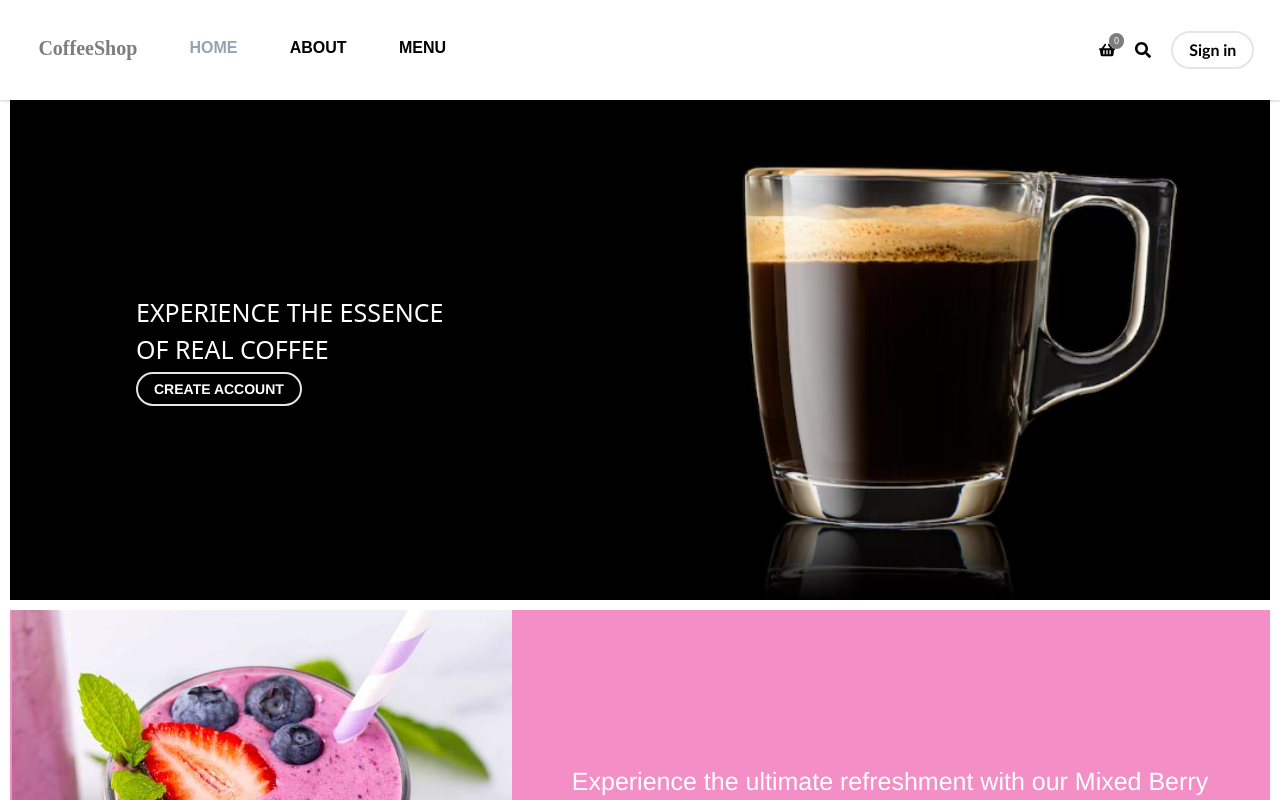
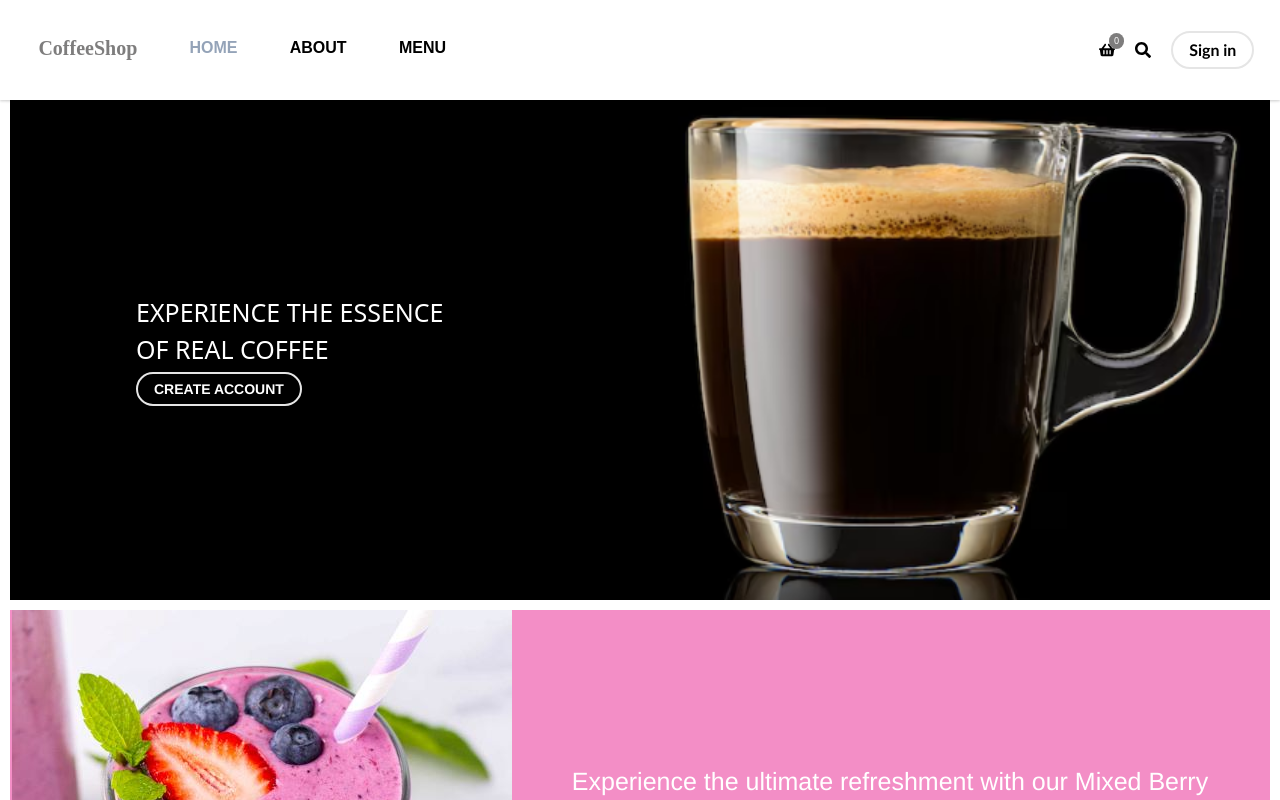
Before and after one commit to farahsamad/CoffeeShop, a Next.js app: page / in a window 1280 px wide. Shown: the top 800 px of the page. Built offline with nearby package versions, Linux system fonts and the light colour scheme; no server answers.

Commit message:
image optimisation

```diff
--- a/components/coffee-product-cart.tsx
+++ b/components/coffee-product-cart.tsx
@@ -26,7 +26,12 @@ const CoffeeProductCart = ({ product }: CoffeeTypeCartProps) => {
           // state={coffeeState}
         >
           <div className="first-cup-image">
-            <LoadingImage src={`/image/${product.productImage}`} imageAlt={product.productName} />
+            <LoadingImage
+              src={`/image/${product.productImage}`}
+              imageAlt={product.productName}
+              width={400}
+              height={400}
+            />
           </div>
           <div className="first-cup-name cursor-pointer min-h-fit text-center">
             {product.productName}
--- a/components/home.tsx
+++ b/components/home.tsx
@@ -90,8 +90,10 @@ function Home() {
                   src="/image/coffee-banner.png"
                   blurredSrc="/image/blurred-coffee-banner.png"
                   imageAlt="coffee banner"
-                  priority={true}
-                ></BlurredImage>
+                  width={1200}
+                  height={600}
+                  priority
+                />
               </div>
               <div className="intro-sentence">
                 <div className="intro-sent">Experience the essence</div>
@@ -122,7 +124,10 @@ function Home() {
                   src={"/image/triple-berry-smoothie-feat-min.png"}
                   blurredSrc={"/image/blurred-triple-berry-smoothie-feat-min.png"}
                   imageAlt="berry smoothie"
-                ></BlurredImage>
+                  width={1200}
+                  height={600}
+                  priority
+                />
               </div>
               <div className="first-section-paragraph-container">
                 <div className="first-section-paragraph">
@@ -166,7 +171,10 @@ function Home() {
                   src={"/image/iced-chocolate-frappe-coffee.png"}
                   blurredSrc={"/image/blurred-iced-chocolate-frappe-coffee.png"}
                   imageAlt="iced chocolate frappe coffee"
-                ></BlurredImage>
+                  width={1200}
+                  height={600}
+                  priority
+                />
               </div>
               <div className="first-section-paragraph-container">
                 <div className="first-section-paragraph">
--- a/components/ui/blurred-image.tsx
+++ b/components/ui/blurred-image.tsx
@@ -1,46 +1,69 @@
 import Image from "next/image";
-import React, { useState, useEffect } from "react";
+import React from "react";
 
 interface BlurredProps {
   src: string;
-  blurredSrc: string;
+  blurredSrc: string; // base64 or small blurred image
   imageAlt: string;
+  width?: number;
+  height?: number;
   priority?: boolean;
 }
 
-const BlurredImage: React.FC<BlurredProps> = ({ src, blurredSrc, imageAlt, priority }) => {
-  const [isLoaded, setIsLoaded] = useState(false);
+const BlurredImage: React.FC<BlurredProps> = ({
+  src,
+  blurredSrc,
+  imageAlt,
+  width = 500,
+  height = 300,
+  priority = false,
+}) => {
+  // const [isLoaded, setIsLoaded] = useState(false);
 
-  useEffect(() => {
-    const img = new window.Image();
-    img.onload = () => {
-      setIsLoaded(true);
-    };
-    img.src = src;
-  }, [src]);
+  // useEffect(() => {
+  //   const img = new window.Image();
+  //   img.onload = () => {
+  //     setIsLoaded(true);
+  //   };
+  //   img.src = src;
+  // }, [src]);
+
+  // return (
+  //   <>
+  //     {!isLoaded ? (
+  //       <Image
+  //         src={blurredSrc}
+  //         alt={`${imageAlt} blurred`}
+  //         style={{ display: isLoaded ? "none" : "block" }}
+  //         width={500}
+  //         height={300}
+  //       />
+  //     ) : (
+  //       <Image
+  //         src={src}
+  //         alt={imageAlt}
+  //         loading={priority ? "eager" : "lazy"}
+  //         priority={priority}
+  //         width={500}
+  //         height={300}
+  //         style={{ display: "block" }}
+  //       />
+  //     )}
+  //   </>
+  // );
 
   return (
-    <>
-      {!isLoaded ? (
-        <Image
-          src={blurredSrc}
-          alt={`${imageAlt} blurred`}
-          style={{ display: isLoaded ? "none" : "block" }}
-          width={500}
-          height={300}
-        />
-      ) : (
-        <Image
-          src={src}
-          alt={imageAlt}
-          loading={priority ? "eager" : "lazy"}
-          priority={priority}
-          width={500}
-          height={300}
-          style={{ display: "block" }}
-        />
-      )}
-    </>
+    <Image
+      src={src}
+      alt={imageAlt}
+      width={width}
+      height={height}
+      placeholder="blur"
+      blurDataURL={blurredSrc}
+      priority={priority}
+      style={{ objectFit: "cover", width: "100%", height: "auto" }}
+      sizes="(max-width: 768px) 100vw, 50vw"
+    />
   );
 };
 
--- a/components/ui/loading-image.tsx
+++ b/components/ui/loading-image.tsx
@@ -1,47 +1,73 @@
 "use client";
 
 import Image from "next/image";
-import React, { useState, useEffect } from "react";
+import React from "react";
 
-interface blurredProps {
+interface LoadingImageProps {
   src: string;
   imageAlt: string;
   className?: string;
+  width?: number;
+  height?: number;
+  priority?: boolean;
+  blurSrc?: string; // optional small blurred image
 }
 
-const LoadingImage: React.FC<blurredProps> = ({ src, imageAlt, className = "" }) => {
-  const [isLoaded, setIsLoaded] = useState(false);
-  useEffect(() => {
-    const img = new window.Image();
-    img.onload = () => {
-      setIsLoaded(true);
-    };
-    img.src = src;
-  }, [src]);
+const LoadingImage: React.FC<LoadingImageProps> = ({
+  src,
+  imageAlt,
+  className = "",
+  width = 500,
+  height = 300,
+  priority = false,
+  blurSrc = "/image/coffee-beans-loading.png",
+}) => {
+  // const [isLoaded, setIsLoaded] = useState(false);
+  // useEffect(() => {
+  //   const img = new window.Image();
+  //   img.onload = () => {
+  //     setIsLoaded(true);
+  //   };
+  //   img.src = src;
+  // }, [src]);
 
+  // return (
+  //   <>
+  //     {!isLoaded ? (
+  //       <Image
+  //         src={"/image/coffee-beans-loading.png"}
+  //         alt={`${imageAlt}`}
+  //         style={{ display: isLoaded ? "none" : "block" }}
+  //         width={500}
+  //         height={300}
+  //         className={`${className} cursor-pointer`}
+  //       />
+  //     ) : (
+  //       <Image
+  //         src={src}
+  //         alt={`${imageAlt} `}
+  //         // onLoad={handleImageLoad}
+  //         width={500}
+  //         height={300}
+  //         style={{ display: isLoaded ? "block" : "none" }}
+  //         className={`${className} cursor-pointer`}
+  //       />
+  //     )}
+  //   </>
+  // );
   return (
-    <>
-      {!isLoaded ? (
-        <Image
-          src={"/image/coffee-beans-loading.png"}
-          alt={`${imageAlt}`}
-          style={{ display: isLoaded ? "none" : "block" }}
-          width={500}
-          height={300}
-          className={`${className} cursor-pointer`}
-        />
-      ) : (
-        <Image
-          src={src}
-          alt={`${imageAlt} `}
-          // onLoad={handleImageLoad}
-          width={500}
-          height={300}
-          style={{ display: isLoaded ? "block" : "none" }}
-          className={`${className} cursor-pointer`}
-        />
-      )}
-    </>
+    <Image
+      src={src}
+      alt={imageAlt}
+      width={width}
+      height={height}
+      className={className}
+      style={{ objectFit: "cover", width: "100%", height: "auto" }}
+      placeholder={blurSrc ? "blur" : undefined}
+      blurDataURL={blurSrc}
+      priority={priority}
+      sizes="(max-width: 768px) 100vw, 50vw"
+    />
   );
 };
 
```
